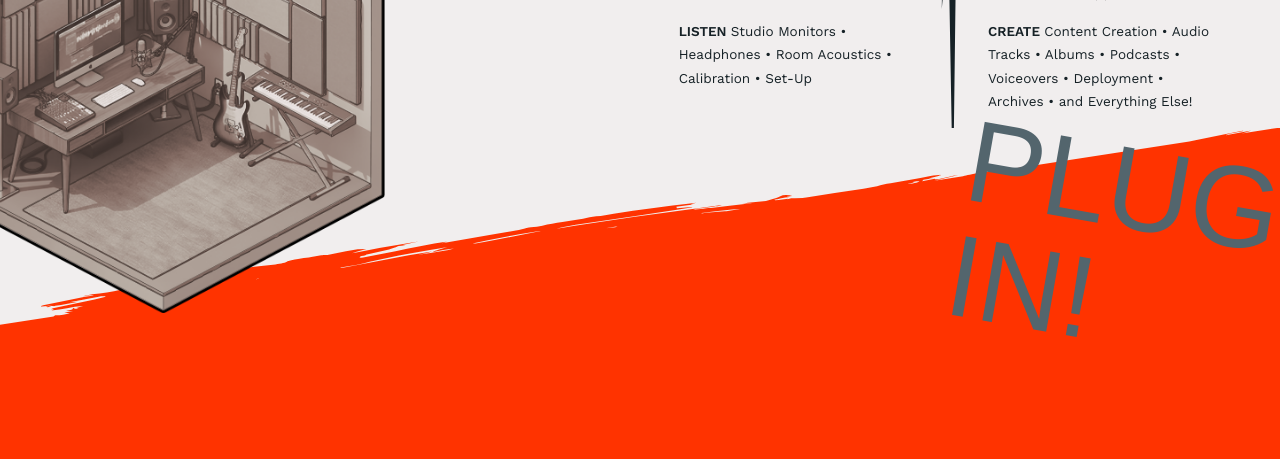
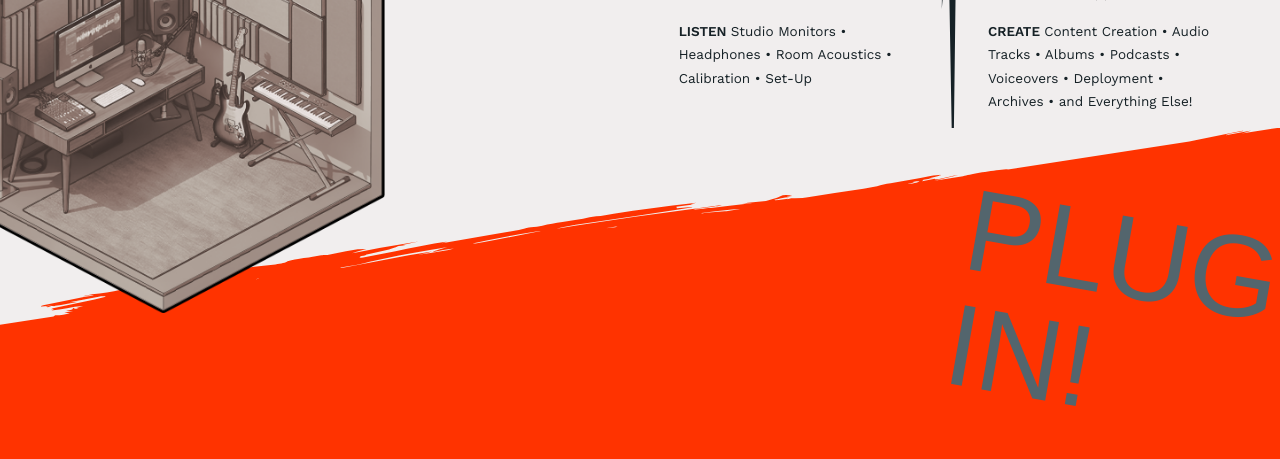
Before and after one commit to joshua-levan/hsc, a React (Vite) app: page / in a window 1280 px wide. Shown: the part 1380-1839 px from the top of the page. Built offline with nearby package versions, Linux system fonts and the light colour scheme; a web font is replaced by a local one.

Commit message:
adjust CTA section

```diff
--- a/src/components/CTA/CTA.css
+++ b/src/components/CTA/CTA.css
@@ -1,17 +1,22 @@
-.cta section {
+.cta {
   padding: 0;
   background-color: #FF3300;
   height: 15rem;
   width: 100%;
   position: relative;
 }
-.cta section triangle-top {
+.cta triangle-top {
   position: absolute;
+}
+.cta section {
+  max-width: 1440px;
+  position: relative;
+  margin: 0 auto;
 }
 .cta section h1 {
   position: absolute;
   font-size: 3rem;
   transform: rotate(10deg);
-  right: 0.225rem;
-  top: 0;
+  right: 0.25rem;
+  top: -3.5rem;
 }/*# sourceMappingURL=CTA.css.map */
--- a/src/components/CTA/CTA.scss
+++ b/src/components/CTA/CTA.scss
@@ -1,7 +1,6 @@
 @import '../../variables.scss';
 
 .cta {
-    section {
     padding: 0;
     background-color: $red;
     height: 15rem;
@@ -10,12 +9,16 @@
     triangle-top {
         position: absolute;
     }
+    section {
+        max-width: 1440px;
+        position: relative;
+        margin: 0 auto;
         h1 {
             position: absolute;
             font-size: 3rem;
             transform: rotate(10deg);
-            right: 0.225rem;
-            top: 0;
+            right:0.25rem;
+            top: -3.5rem;
         }
     }
 }
--- a/src/components/CTA/CTA.tsx
+++ b/src/components/CTA/CTA.tsx
@@ -4,8 +4,8 @@ import topTriangle from'../../assets/top-triangle.svg'
 const CTA = () => {
   return (
     <div className="cta">
+            <img className="triangle-top" src={topTriangle} alt="decorative triangle" />
         <section>
-            <img className="triangle-top" src={topTriangle} alt="decorative triangle" />
             <h1>plug<br/>in!</h1>
         </section>
     </div>
```
Also changed, not shown: 1 other file (tests, documents, lock files or other folders). Lines whose indentation alone changed are shown as unchanged.
